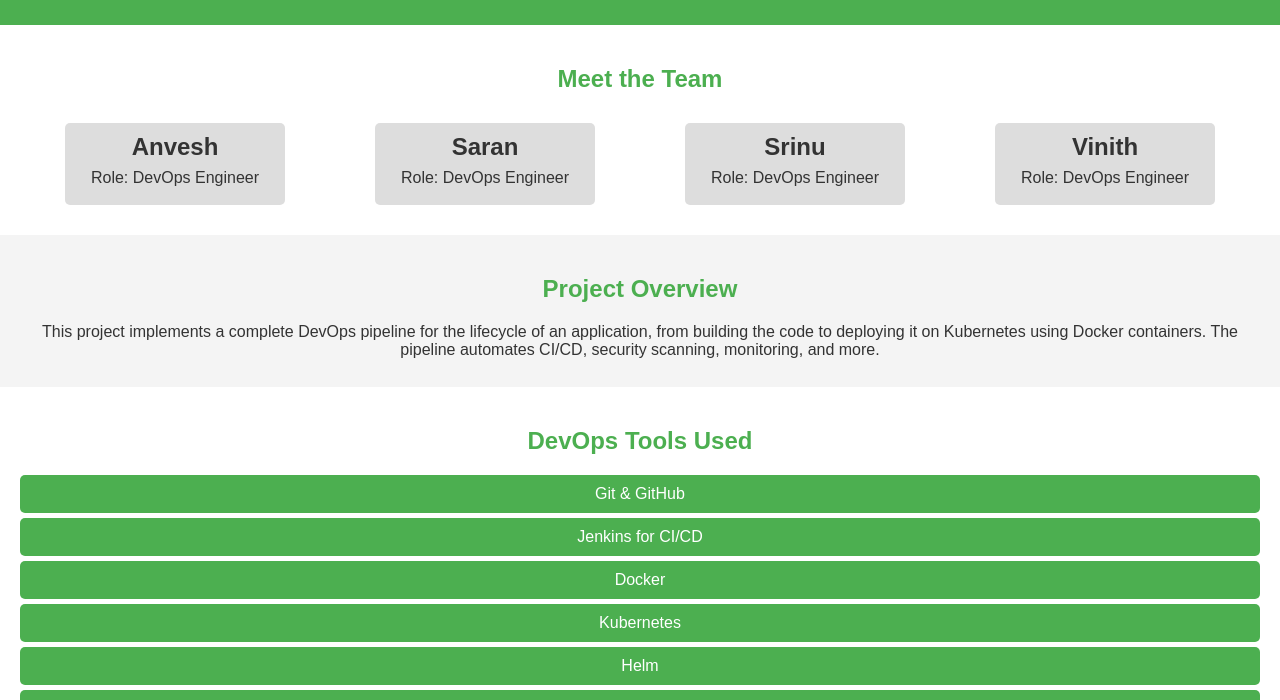
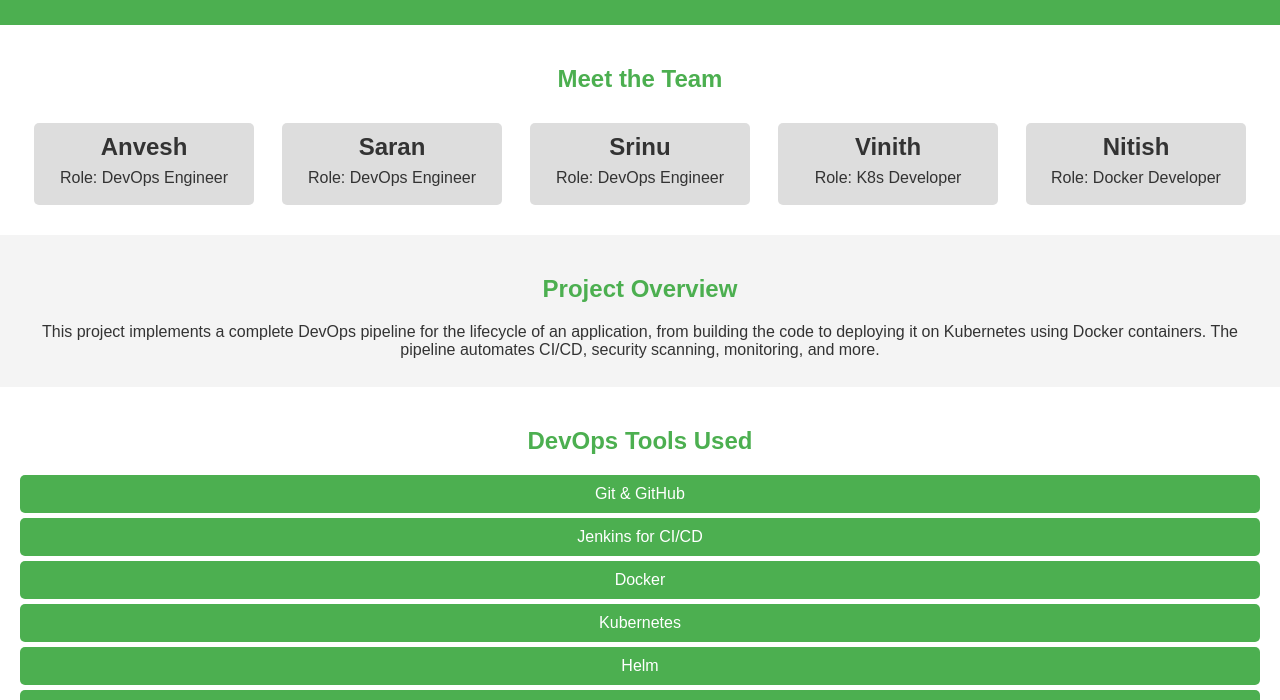
Before and after one commit to anveshmuppeda/DevOps-Projects, a plain HTML site: page application/index.html in a window 1280 px wide. Shown: the part 94-794 px from the top of the page. Drawn offline with Linux system fonts and the light colour scheme.

Commit message:
modify: Updating the application code

```diff
--- a/application/index.html
+++ b/application/index.html
@@ -30,7 +30,11 @@
             </div>
             <div class="team-member">
                 <h3>Vinith</h3>
-                <p>Role: DevOps Engineer</p>
+                <p>Role: K8s Developer</p>
+            </div>
+            <div class="team-member">
+                <h3>Nitish</h3>
+                <p>Role: Docker Developer</p>
             </div>
         </div>
     </section>
```
Also changed, not shown: 1 other file.
